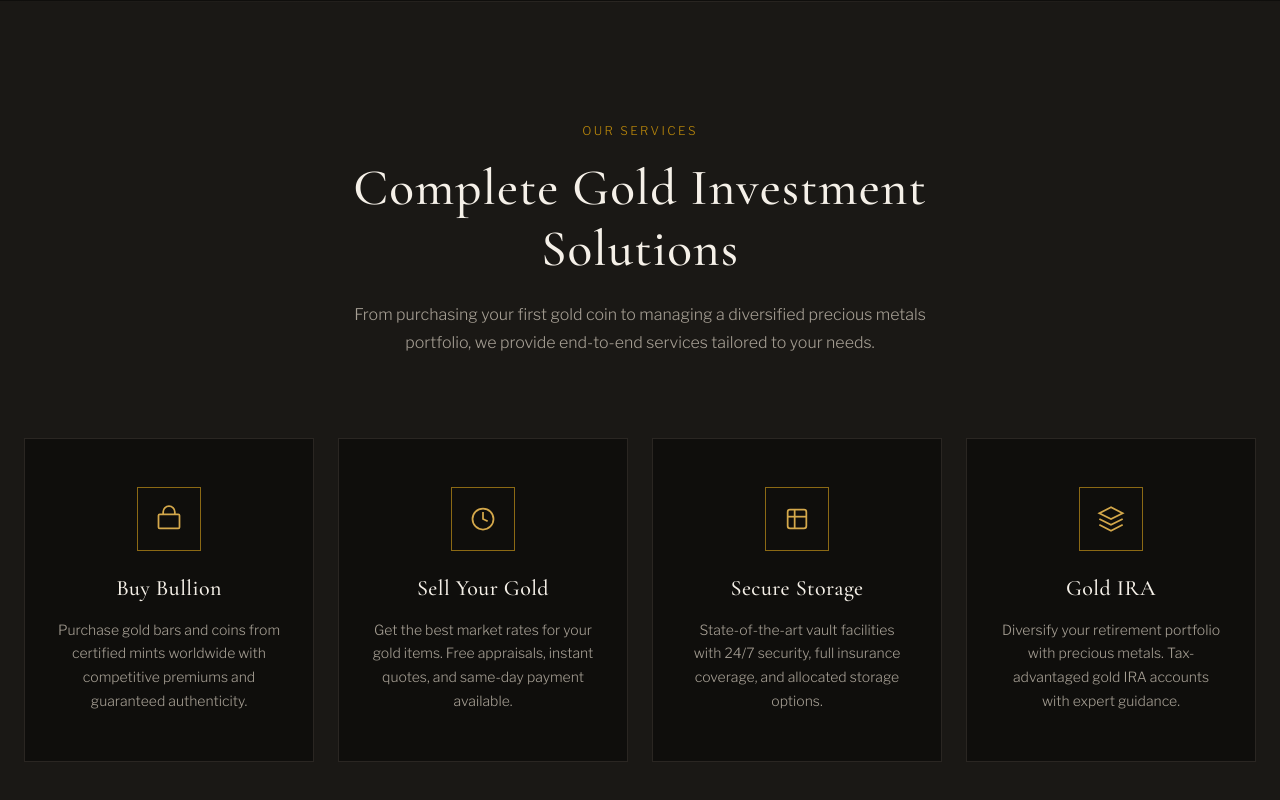
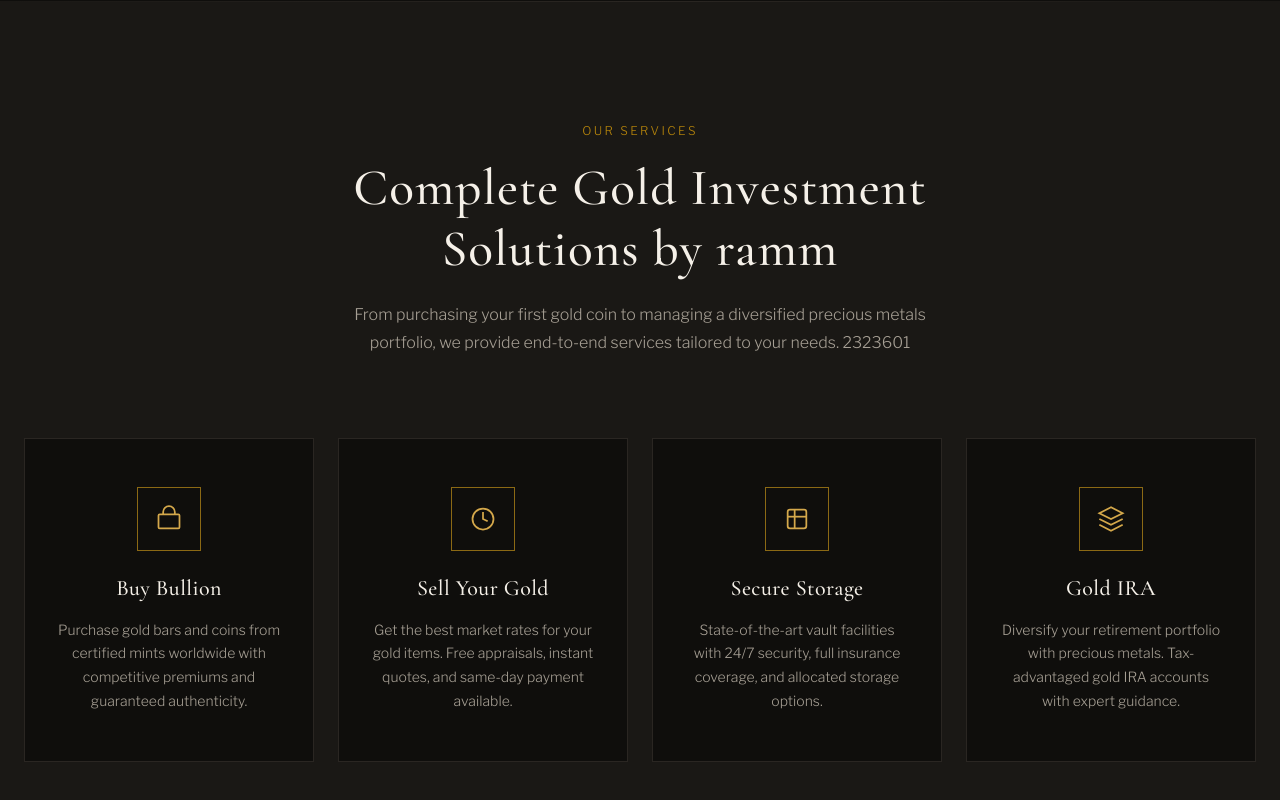
Before and after one commit to RamCse05/jenkins, a plain HTML site: page index.html in a window 1280 px wide. Shown: the part 968-1768 px from the top of the page. Drawn offline with nearby package versions, Linux system fonts and the light colour scheme.

Commit message:
Update index.html

```diff
--- a/index.html
+++ b/index.html
@@ -151,8 +151,8 @@ https://templatemo.com/tm-610-aurum-gold
         <div class="container">
             <div class="section-header">
                 <div class="section-label">Our Services</div>
-                <h2 class="section-title">Complete Gold Investment Solutions</h2>
-                <p class="section-desc">From purchasing your first gold coin to managing a diversified precious metals portfolio, we provide end-to-end services tailored to your needs.</p>
+                <h2 class="section-title">Complete Gold Investment Solutions by ramm </h2>
+                <p class="section-desc">From purchasing your first gold coin to managing a diversified precious metals portfolio, we provide end-to-end services tailored to your needs. 2323601</p>
             </div>
             <div class="services-grid">
                 <div class="service-card">
@@ -774,4 +774,5 @@ https://templatemo.com/tm-610-aurum-gold
 
 <script src="templatemo-aurum-script.js"></script>
 </body>
+
 </html>
```
